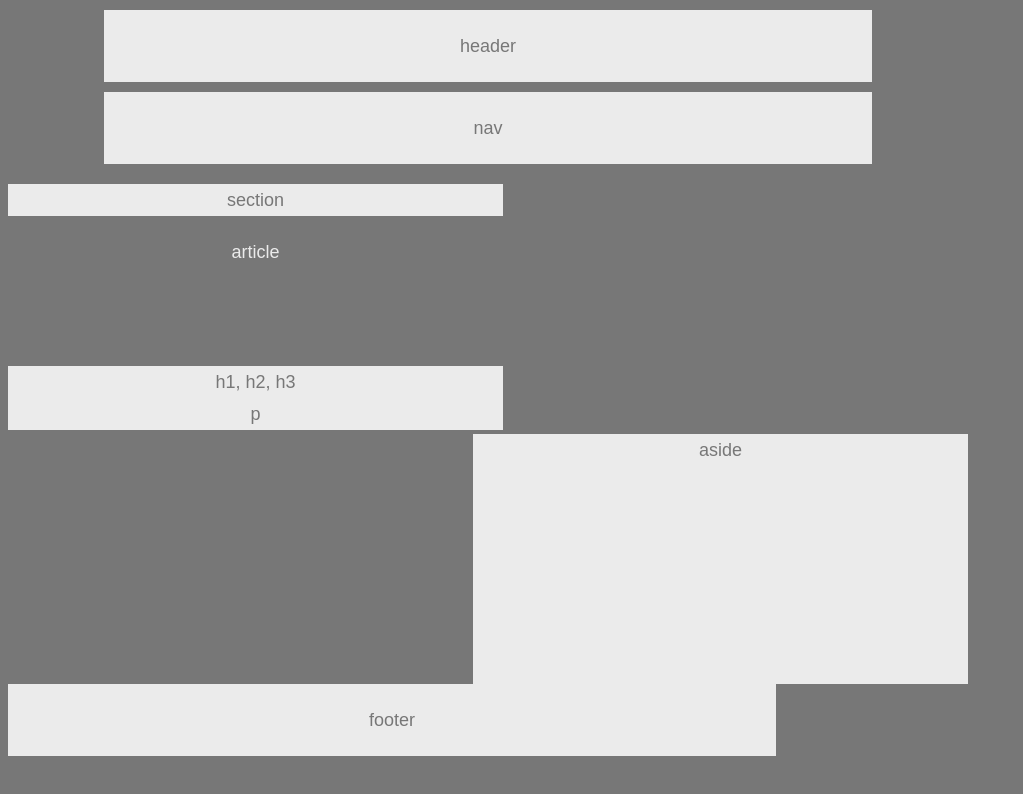
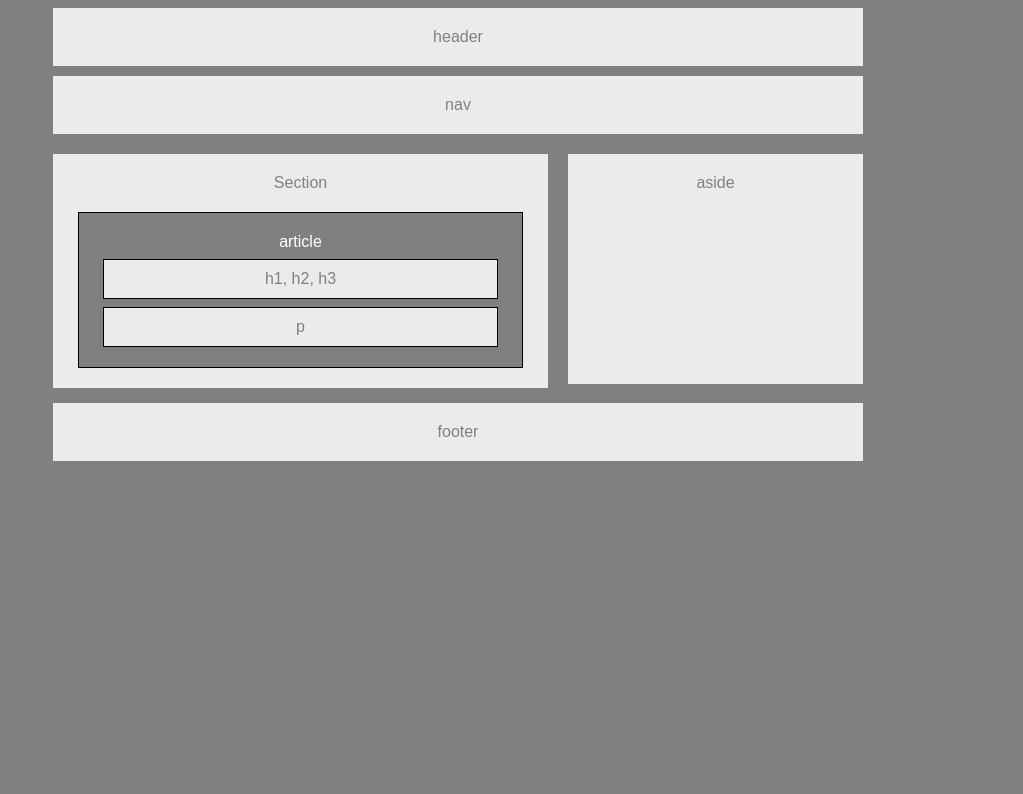
Before and after one commit to henrymontesanoiii/HW-Wireframe, a plain HTML site: page index.html in a window 1280 px wide. Shown: the whole page, without its empty margins (0-1023 px from the left). Drawn offline with Linux system fonts and the light colour scheme.

Commit message:
Final Wireframe

```diff
--- a/css/style.css
+++ b/css/style.css
@@ -1,83 +1,95 @@
 * {
   box-sizing: border-box;
-    text-align: center;
 }
 
 body {
-    font-family: Arial, Helvetica, sans-serif;
-    font-size: 18px;
-    line-height: 32px;
-    color: #777;
-    background: #777;
-    width: 960px;
+  width: 900px;
+  text-align: center;
+  font-family: 'Arial', 'Helvetica Neue', Helvetica, sans-serif;
+color: '#777';
+/* background: '#777'; */
+width: '960px';
+font-size: '18px';
+background-color: gray;
 }
 
-  header {
+.header,
+.footer,
+.nav,
+.section,
+.aside {
   padding: 20px;
+  margin: auto;
+  }
+
+  .header,
+  .nav,
+  .footer {
+    width: 90%;
+    margin-bottom: 10px;
+    clear: both;
     background-color: #ebebeb;
+    color: gray;
+  }
+
+
+#section1 {
+  width: 495px;
+  float: left;
+  margin-left: 45px;
   margin-top: 10px;
-      margin-bottom: 10px;
-      margin-left: 10%;
-      margin-right: 10%;
+  margin-bottom: 15px;
+  background-color: #ebebeb;
+  color: gray;
+  padding: 20px;
 }
-  #nav {
+
+#article {
+  color: '#ebebeb';
+background-color: 'grey'!important;
+border: 1px solid black;
+width: 98%;
+margin: auto;
+margin-top: 20px;
 padding: 20px;
-      background-color: #ebebeb;
-      margin-top: 10px;
-      margin-bottom: 20px;
-      margin-left: 10%;
-      margin-right: 10%;
-
-  }
-  #section {
-    width: 495px;
-    height: 250px;
-    float: left;
-    overflow: auto;
-    margin-left: 0px;
-
-  }
-  .section {
-    background-color: #ebebeb;
+color: white;
 
 }
 
-  .article {
+
+
+.aside {
   float: left;
-  width: 495px;
-  height: 150px;
-  padding: 20px;
-  margin-left: 0px;
-  background: #777;
-  color: #ebebeb;
-  overflow: auto;
+  background-color: #ebebeb;
+  color: gray;
+  margin-left: 20px;
+  margin-top: 10px;
+  width: 295px;
+  height: 230px;
 
 }
-  .headers {
-    width: 495px;
-    float: left;
-    background-color: #ebebeb;
-    overflow: auto;
+
+.clearfix::after {
+	content: “”;
+	display: block;
+  clear: both;
+}
+
+.footer {
+  margin-top: 20px;
 
 }
+
+.headers,
 .p {
-    width: 495px;
-    float: left;
+  border: 1px solid black;
+  width: 98%;
+  margin: auto;
+  margin-top: 8px;
+  padding: 10px;
   background-color: #ebebeb;
-    overflow: auto;
-
+  color: gray;
 }
-  #aside {
-    width: 495px;
-    height: 250px;
-    background-color: #ebebeb;
-    float: right;
-    clear: both;
-
+#article {
+  background-color: gray;
 }
-  #footer {
-    width: 80%;
-    padding: 20px;
-    clear: both;
-    background-color: #ebebeb;
-  }
--- a/index.html
+++ b/index.html
@@ -1,5 +1,6 @@
 <!DOCTYPE html>
 <html lang="en">
+
 <head>
     <meta charset="UTF-8">
     <meta name="viewport" content="width=device-width, initial-scale=1.0">
@@ -7,34 +8,40 @@
     <title>HW Wireframe</title>
     <link rel="stylesheet" type="text/css" href="css/style.css">
 </head>
+
 <body>
-    <header>
+
+
+
+    <div class="header">
         header
-    </header>
+    </div>
 
-    <section id="nav">
+    <div class="nav">
         nav
-    </section>
-    <section id="section">
-        <div class="section">
-        section
     </div>
-    <div class="article">
-        article
+
+
+
+    <div class="clearfix">
+
+        <section>
+            <div id="section1">
+                Section
+                <section id="article">
+                    article
+                    <div class="headers">h1, h2, h3</div>
+                    <div class="p">p</div>
+                </section>
+            </div>
+        </section>
+        <div class="aside">aside</div>
     </div>
-    <div class="headers">
-        h1, h2, h3
-    </div>
-    <div class="p">
-        p
-    </div>
-</section>
-    <section id="aside">
-        aside
-    </section>
-    <section id="footer">
-        footer
-    </section>
+
+
+
+    <div class="footer">footer</div>
 
 </body>
+
 </html>
```
Lines whose indentation alone changed are shown as unchanged.
